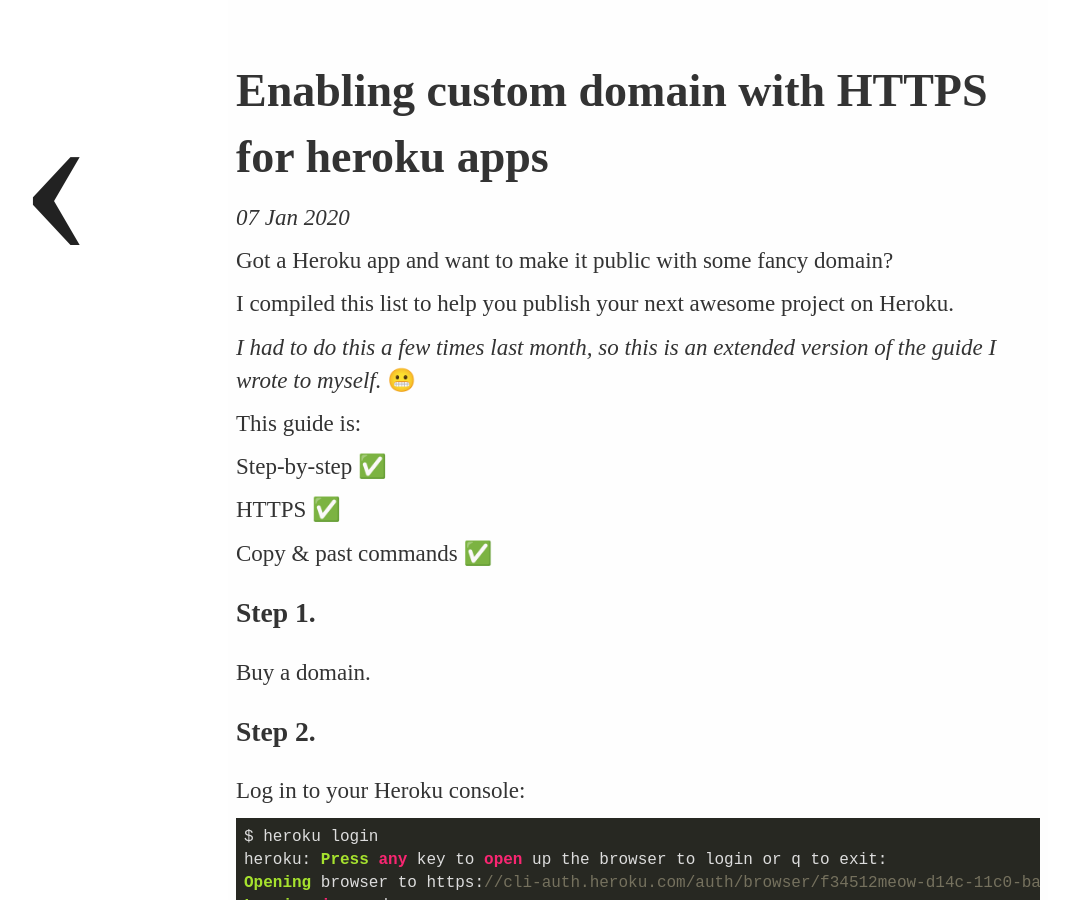
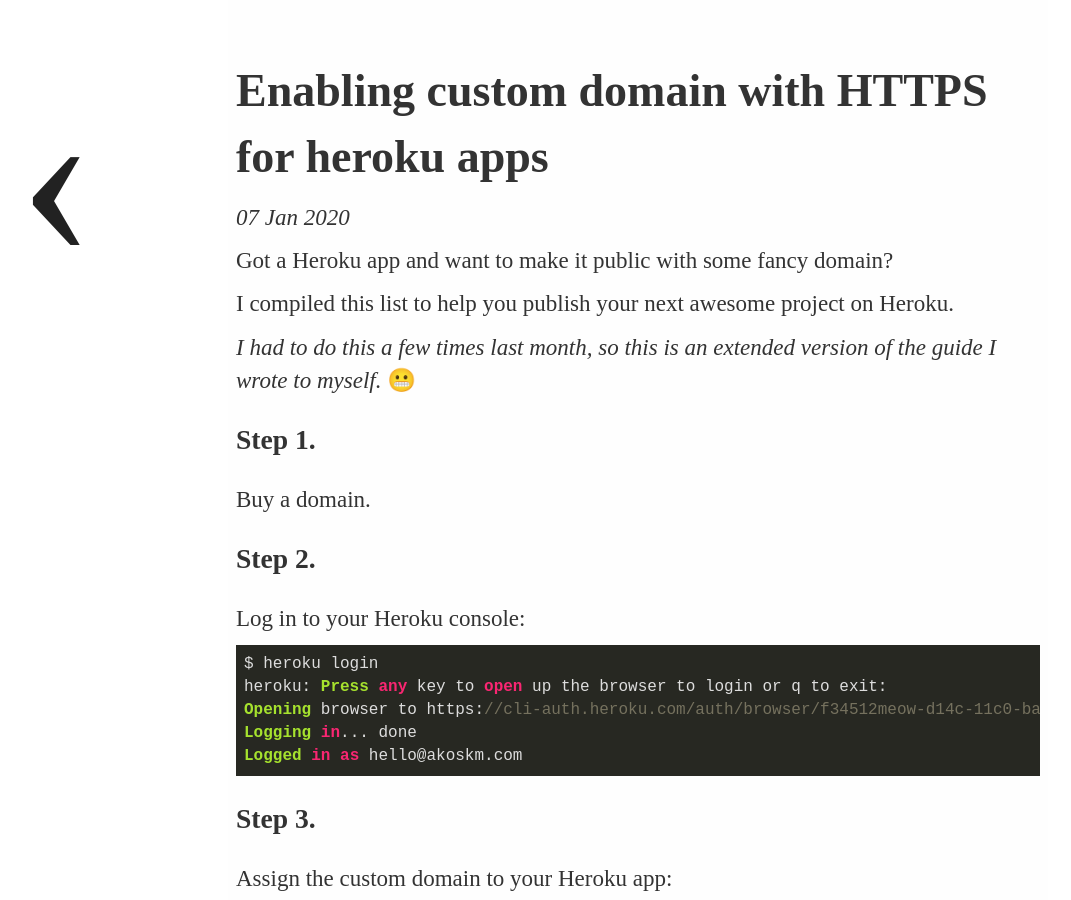
Before and after one commit to akoskm/akoskm.github.io, a Jekyll site: the page built from _posts/2020-01-07-heroku-custom-domain-ssl-certificate.md, in a window 1280 px wide and 900 px high. Shown: the whole window, without its empty margins (2-1073 px from the left). Built offline with Jekyll 4.4.1, drawn with Linux system fonts in a browser that asks for light colours; nearby versions of some CDN libraries; some web fonts are replaced; comment, search, counter and statistics services are not loaded.

Commit message:
remove that annyoing bullet list

```diff
--- a/_posts/2020-01-07-heroku-custom-domain-ssl-certificate.md
+++ b/_posts/2020-01-07-heroku-custom-domain-ssl-certificate.md
@@ -10,14 +10,6 @@
 I compiled this list to help you publish your next awesome project on Heroku.
 
 _I had to do this a few times last month, so this is an extended version of the guide I wrote to myself._ 😬
-
-This guide is:
-
-Step-by-step ✅
-
-HTTPS ✅
-
-Copy & past commands ✅
 
 ## Step 1.
 
```
